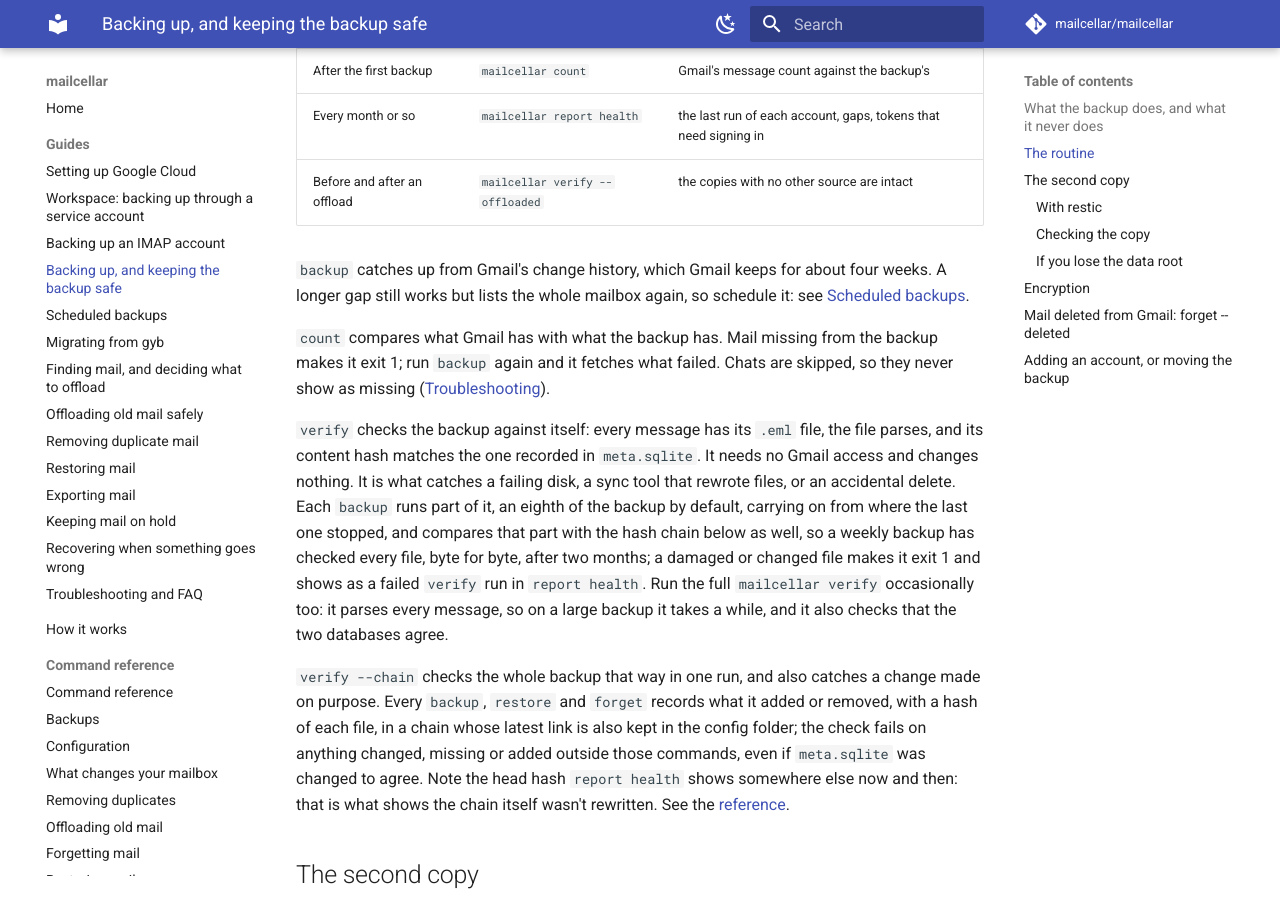
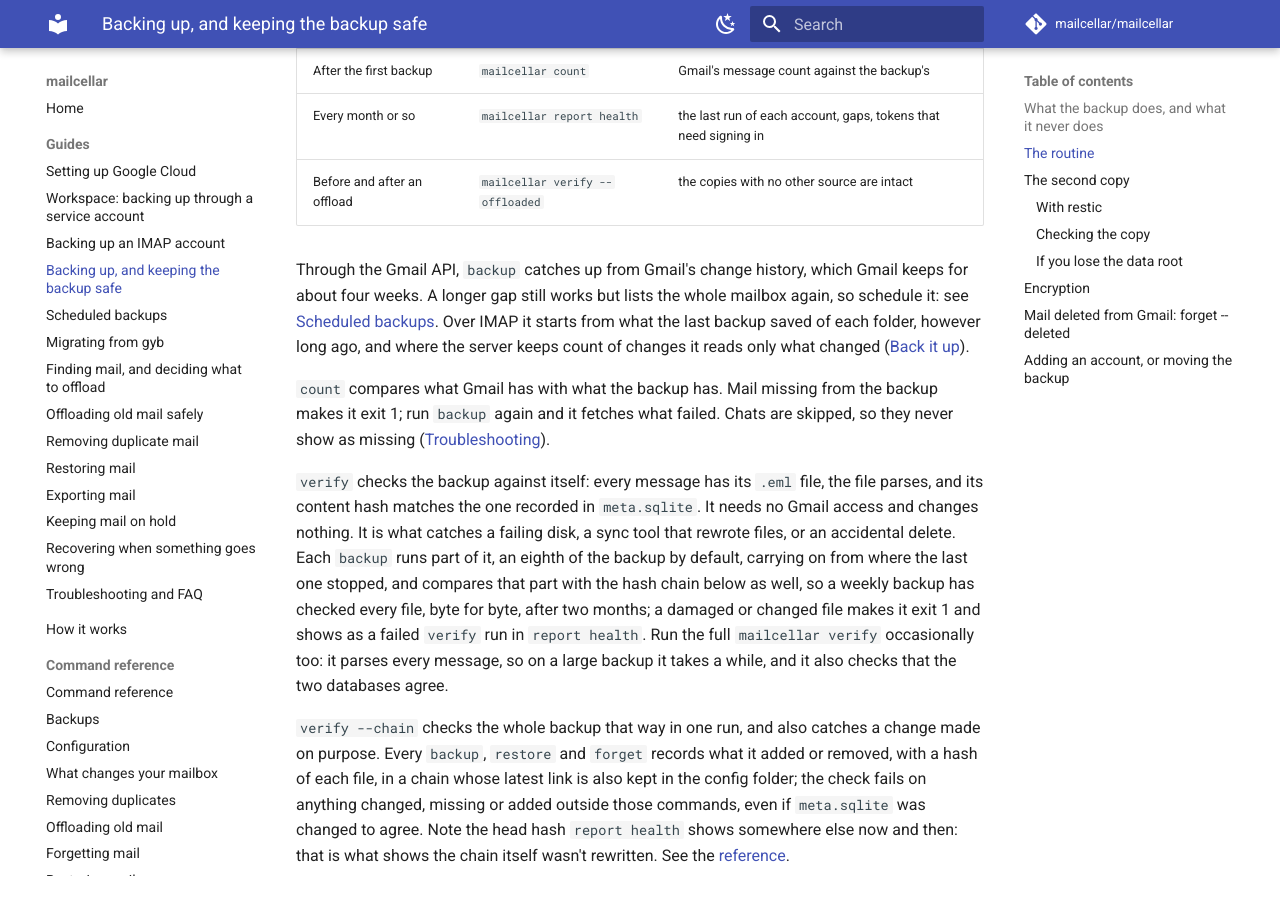
Before and after one commit to mailcellar/mailcellar, an MkDocs documentation site: the page built from docs/guide/backing-up.md, in a window 1280 px wide and 900 px high, scrolled down 883 px. Built offline with MkDocs 1.6.1 and Material for MkDocs 9.7.7, drawn with Linux system fonts in a browser that asks for light colours; comment, search, counter and statistics services are not loaded.

Commit message:
docs(imap): an IMAP backup of Gmail reads only what changed too
The IMAP guide's comparison of Gmail over IMAP with the API still said
each IMAP backup lists every folder again and gave reading only what
changed as the API's alone; since CONDSTORE both read only what
changed, and the difference left is that IMAP asks each folder. The
backing-up guide said how a backup catches up through the API only; it
now says an IMAP one starts from what the last backup saved, however
long ago. Checked with the strict docs build and the docs tests.

Co-Authored-By: Claude Opus 5.5 <noreply@anthropic.com>

```diff
--- a/docs/guide/backing-up.md
+++ b/docs/guide/backing-up.md
@@ -38,9 +38,12 @@ A backup you set up once and check now and then:
 | Every month or so | `mailcellar report health` | the last run of each account, gaps, tokens that need signing in |
 | Before and after an offload | `mailcellar verify --offloaded` | the copies with no other source are intact |
 
-`backup` catches up from Gmail's change history, which Gmail keeps for about
-four weeks. A longer gap still works but lists the whole mailbox again, so
-schedule it: see [Scheduled backups](scheduling.md).
+Through the Gmail API, `backup` catches up from Gmail's change history, which
+Gmail keeps for about four weeks. A longer gap still works but lists the whole
+mailbox again, so schedule it: see [Scheduled backups](scheduling.md). Over
+IMAP it starts from what the last backup saved of each folder, however long
+ago, and where the server keeps count of changes it reads only what changed
+([Back it up](imap.md#2-back-it-up)).
 
 `count` compares what Gmail has with what the backup has. Mail missing from
 the backup makes it exit 1; run `backup` again and it fetches what failed.
```
Also changed, not shown: docs/guide/imap.md (+4 -4 lines).
